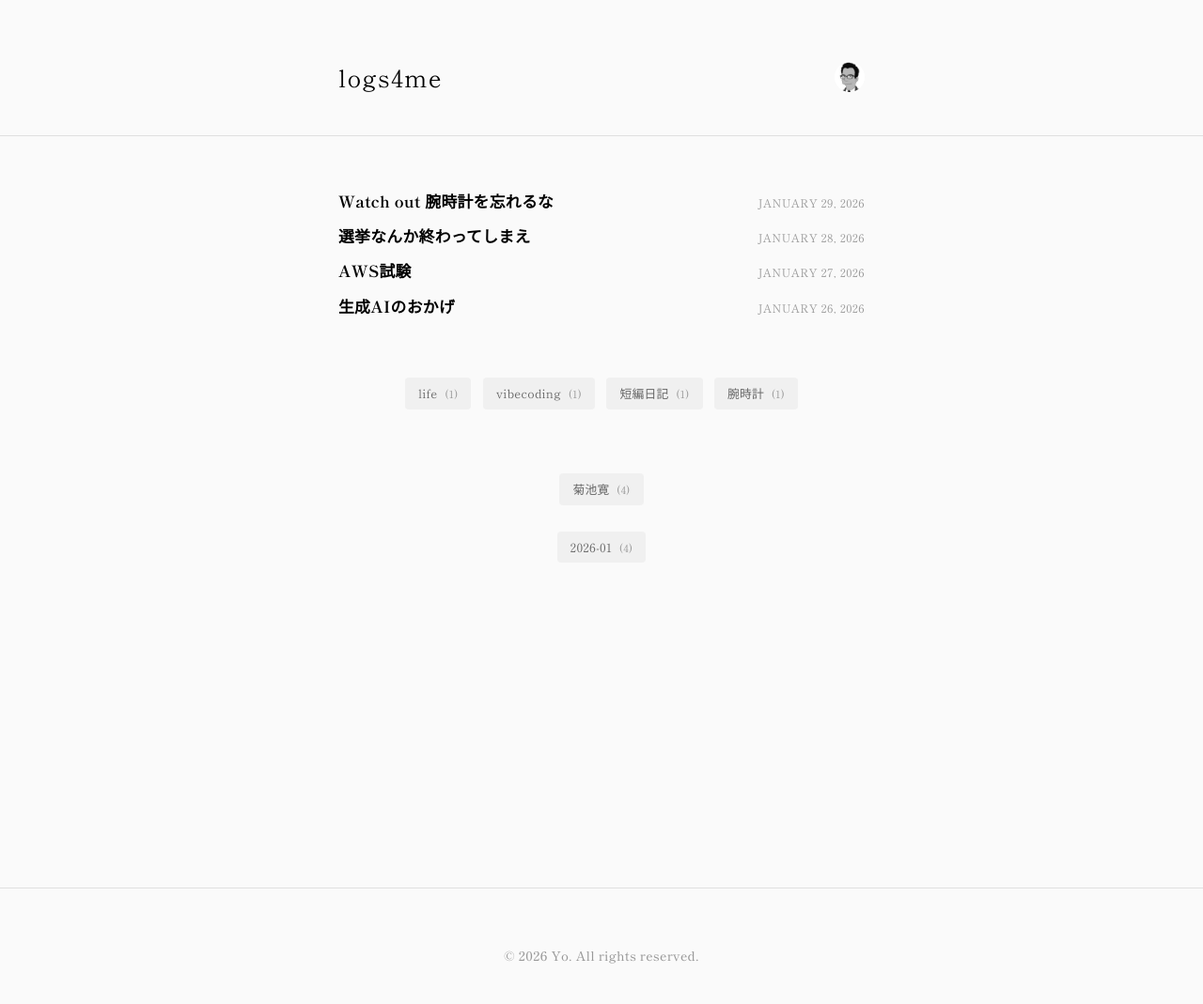
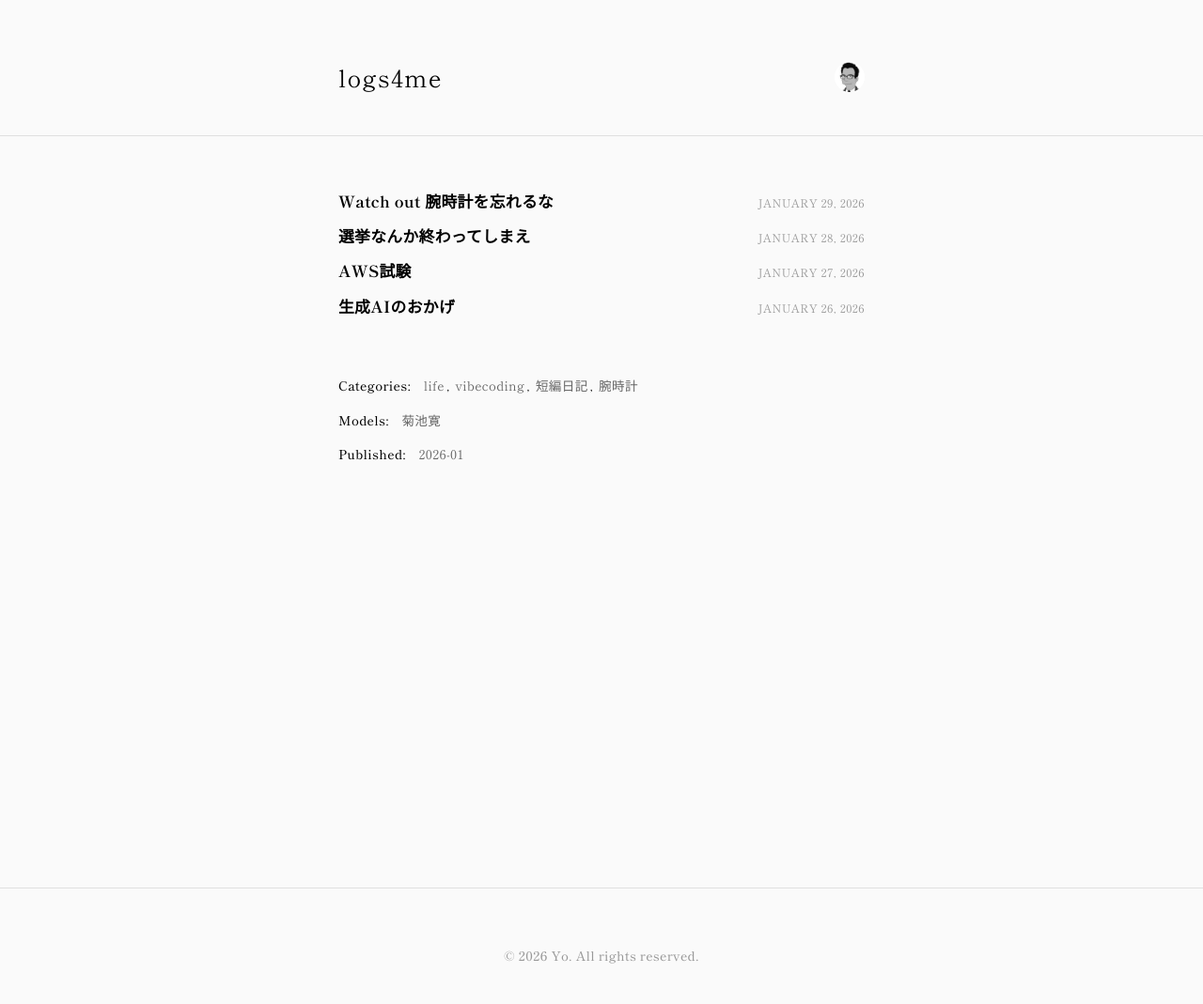
Before and after one commit to champlasonic/logs4me, a Jekyll site: the page built from index.md, in a window 1280 px wide. Shown: the whole page at 94% size. Built offline with Jekyll 4.4.1, drawn with Linux system fonts in a browser that asks for light colours; some web fonts are replaced.

Commit message:
Change footer tags to left-aligned text format with labels

```diff
--- a/assets/css/main.css
+++ b/assets/css/main.css
@@ -376,64 +376,34 @@ body {
   opacity: 0.6;
 }
 
-/* Tag Cloud */
-.tag-cloud {
+/* Footer Tags */
+.footer-tags {
   margin-top: 60px;
-  text-align: center;
+  text-align: left;
 }
 
-.tag-cloud-item {
-  display: inline-block;
-  background-color: #f0f0f0;
-  padding: 6px 14px;
-  border-radius: 4px;
-  margin: 4px;
-  font-size: 0.8rem;
-  font-weight: 400;
-  letter-spacing: 0.02em;
+.footer-tag-section {
+  margin-bottom: 12px;
+  font-size: 0.85rem;
+  line-height: 1.8;
+}
+
+.footer-tag-section strong {
+  font-weight: 500;
+  color: #000;
+  margin-right: 8px;
+}
+
+.footer-tag-link {
   color: #666;
   text-decoration: none;
   transition: opacity 0.2s ease;
+  margin: 0 2px;
 }
 
-.tag-cloud-item:hover {
+.footer-tag-link:hover {
   opacity: 0.6;
-}
-
-.tag-cloud-item .count {
-  font-size: 0.7rem;
-  color: #999;
-  margin-left: 4px;
-}
-
-/* Archive */
-.archive {
-  margin-top: 20px;
-  text-align: center;
-}
-
-.archive-item {
-  display: inline-block;
-  background-color: #f0f0f0;
-  padding: 6px 14px;
-  border-radius: 4px;
-  margin: 4px;
-  font-size: 0.8rem;
-  font-weight: 400;
-  letter-spacing: 0.02em;
-  color: #666;
-  text-decoration: none;
-  transition: opacity 0.2s ease;
-}
-
-.archive-item:hover {
-  opacity: 0.6;
-}
-
-.archive-item .count {
-  font-size: 0.7rem;
-  color: #999;
-  margin-left: 4px;
+  text-decoration: underline;
 }
 
 /* Footer */
--- a/index.md
+++ b/index.md
@@ -24,8 +24,9 @@ title: home
 <p>No posts yet.</p>
 {% endif %}
 
-<div class="tag-cloud">
-  <div>
+<div class="footer-tags">
+  <div class="footer-tag-section">
+    <strong>Categories:</strong>
     {% assign sorted_categories = site.categories | sort %}
     {% for category in sorted_categories %}
       {% case category[0] %}
@@ -36,49 +37,32 @@ title: home
         {% else %}
           {% assign category_url = category[0] %}
       {% endcase %}
-      <a href="{{ site.baseurl }}/category/{{ category_url }}/" class="tag-cloud-item">
-        {{ category[0] }}
-        <span class="count">({{ category[1].size }})</span>
-      </a>
+      <a href="{{ site.baseurl }}/category/{{ category_url }}/" class="footer-tag-link">{{ category[0] }}</a>{% unless forloop.last %},{% endunless %}
     {% endfor %}
   </div>
-</div>
 
-<div class="tag-cloud">
-  <div>
+  <div class="footer-tag-section">
+    <strong>Models:</strong>
     {% assign models = site.posts | map: "model" | compact | uniq | sort %}
     {% for model in models %}
-      {% assign model_count = 0 %}
-      {% for post in site.posts %}
-        {% if post.model == model %}
-          {% assign model_count = model_count | plus: 1 %}
-        {% endif %}
-      {% endfor %}
       {% case model %}
         {% when '菊池寛' %}
           {% assign model_url = 'kan-kikuchi' %}
         {% else %}
           {% assign model_url = model | slugify %}
       {% endcase %}
-      <a href="{{ site.baseurl }}/model/{{ model_url }}/" class="tag-cloud-item">
-        {{ model }}
-        <span class="count">({{ model_count }})</span>
-      </a>
+      <a href="{{ site.baseurl }}/model/{{ model_url }}/" class="footer-tag-link">{{ model }}</a>{% unless forloop.last %},{% endunless %}
+    {% endfor %}
+  </div>
+
+  <div class="footer-tag-section">
+    <strong>Published:</strong>
+    {% assign postsByYearMonth = site.posts | group_by_exp: "post", "post.date | date: '%Y-%m'" %}
+    {% for year_month in postsByYearMonth %}
+      {% assign date_parts = year_month.name | split: "-" %}
+      {% assign year = date_parts[0] %}
+      {% assign month = date_parts[1] %}
+      <a href="{{ site.baseurl }}/archive/{{ year }}/{{ month }}/" class="footer-tag-link">{{ year }}-{{ month }}</a>{% unless forloop.last %},{% endunless %}
     {% endfor %}
   </div>
 </div>
-
-<div class="archive">
-  <div>
-    {% assign postsByYearMonth = site.posts | group_by_exp: "post", "post.date | date: '%Y-%m'" %}
-    {% for year_month in postsByYearMonth %}
-    {% assign date_parts = year_month.name | split: "-" %}
-    {% assign year = date_parts[0] %}
-    {% assign month = date_parts[1] %}
-    <a href="{{ site.baseurl }}/archive/{{ year }}/{{ month }}/" class="archive-item">
-      {{ year }}-{{ month }}
-      <span class="count">({{ year_month.items.size }})</span>
-    </a>
-    {% endfor %}
-  </div>
-</div>
```
